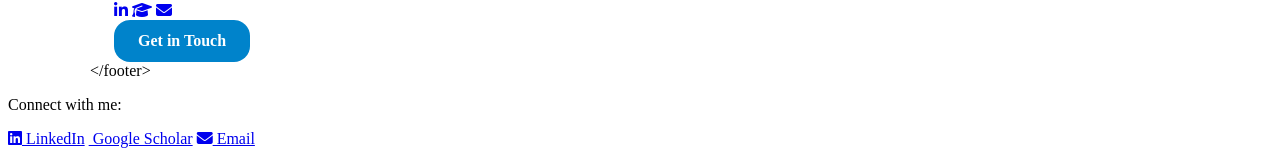
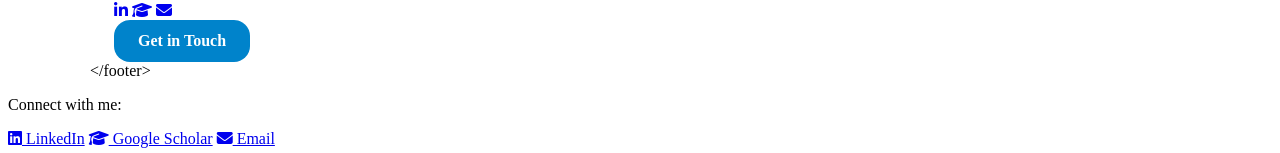
Before and after one commit to dahalsubodh/dahalsubodh.github.io, a Jekyll site: the page built from index.md, in a window 1280 px wide and 900 px high, scrolled down 760 px. Shown: the part 744-897 px from the top of the window. Built offline with Jekyll 4.4.1, drawn with Linux system fonts in a browser that asks for light colours; nearby versions of some CDN libraries; our own code applies the rules of GitHub Pages for plain Markdown files.

Commit message:
Update default.html

```diff
--- a/_layouts/default.html
+++ b/_layouts/default.html
@@ -52,7 +52,7 @@
   <footer class="footer">
     <p>Connect with me:</p>
     <a href="https://linkedin.com/in/subodh-dahal" target="_blank"><i class="fab fa-linkedin"></i> LinkedIn</a>
-    <a href="https://scholar.google.com/citations?hl=en&user=3pw7tvsAAAAJ" target="_blank"><i class="fab fa-Google Scholar"></i> Google Scholar</a>
+    <a href="https://scholar.google.com/citations?hl=en&user=3pw7tvsAAAAJ" target="_blank"><i class="fas fa-graduation-cap"></i> Google Scholar</a>
     <a href="mailto:subodhdotcome@gmail.com"><i class="fas fa-envelope"></i> Email</a>
   </footer>
 
```
